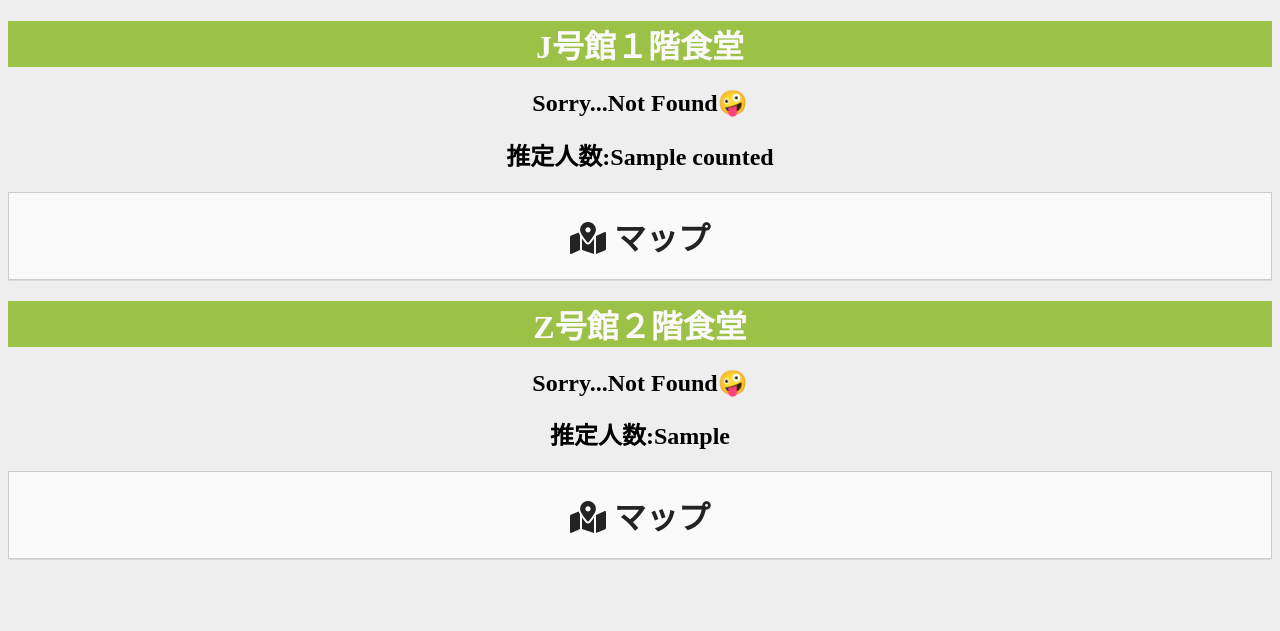
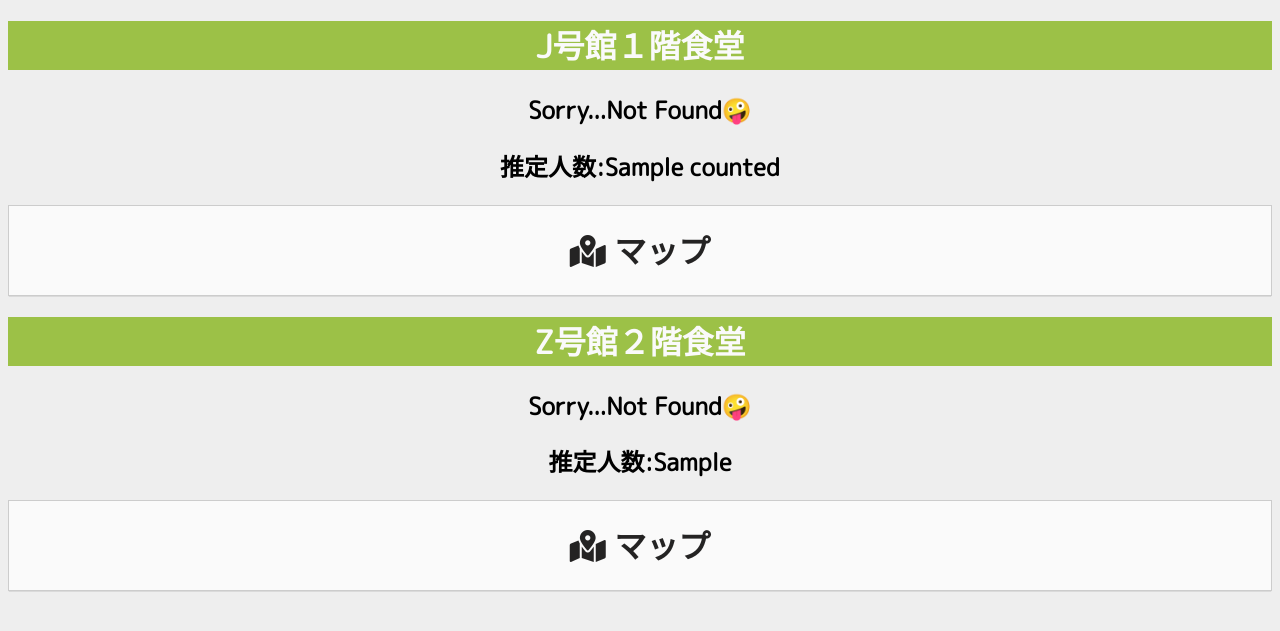
Before and after one commit to Tonoyama/cafe_page, a Flask app: template app/templates/index.html in a window 1280 px wide. Shown: the top 631 px of the page. Run offline with Flask 2, Linux system fonts and the light colour scheme; the template is opened without the code that fills it: most values are stand-ins (such as "Sample title", 1, 10 or a date in 2020); some libraries are stand-ins or nearby versions.

Commit message:
フォントを変更

```diff
--- a/app/static/css/style.css
+++ b/app/static/css/style.css
@@ -1,6 +1,7 @@
 body{
     background: #EEEEEE;
     text-align: center;
+    font-family: 'M PLUS Rounded 1c';
 }
 h1{
     text-align: center;
--- a/app/templates/index.html
+++ b/app/templates/index.html
@@ -6,6 +6,7 @@
     <title>混雑度チェッカー</title><!--titleはタブの名前(Webページのタイトル)-->
     <!-- cssの読み込み -->
     <link rel="stylesheet" href="static/css/style.css" media="screen">
+    <link href="https://fonts.googleapis.com/css?family=M+PLUS+Rounded+1c" rel="stylesheet">
     <link rel="stylesheet" href="https://use.fontawesome.com/releases/v5.12.1/css/all.css">
 </head>
 <body>
```
